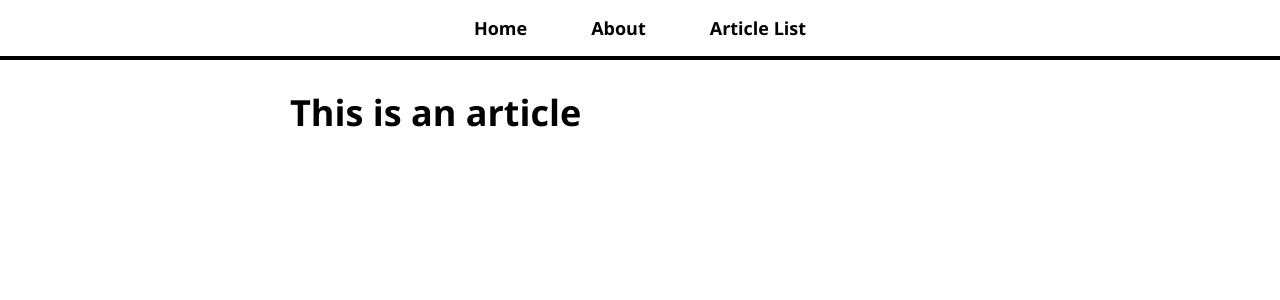
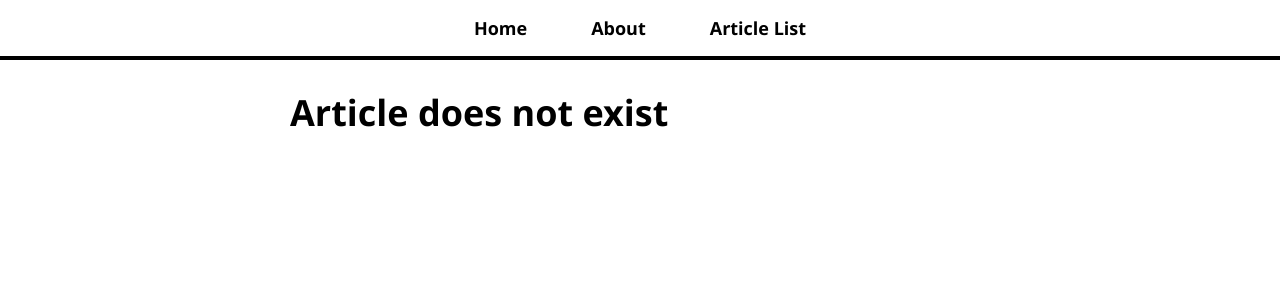
Before and after one commit to widzthedvloper/my-blog, a React (Create React App) app: page /article-page/1 in a window 1280 px wide. Shown: the top 300 px of the page. Built offline with nearby package versions, Linux system fonts and the light colour scheme.

Commit message:
Set up article page content

```diff
--- a/src/App.js
+++ b/src/App.js
@@ -16,7 +16,7 @@ function App() {
           <Route path='/' component={HomePage} exact/>
           <Route path='/about' component={AboutPage}/>
           <Route path='/articles-list' component={ArticlesList}/>
-          <Route path='/article-page' component={ArticlePage}/>
+          <Route path='/article-page/:name' component={ArticlePage}/>
         </div>
       </div>
     </Router>
--- a/src/pages/ArticlePage.js
+++ b/src/pages/ArticlePage.js
@@ -1,7 +1,19 @@
-const ArticlePage = () => (
-    <>
-        <h1>This is an article</h1>
-    </>
-);
+import React from 'react';
+import articleContent from './article-content';
+
+const ArticlePage = ({ match }) => {
+    const name = match.params.name;
+    const article = articleContent.find(article => article.name === name);
+    console.log(match);
+    if (!article) return <h1>Article does not exist</h1>
+    return(
+        <>
+            <h1>{article.title}</h1>
+            {article.content.map((paragraph, key) => (
+                <p key={key}>{paragraph}</p>
+            ))}
+        </>
+    );
+}
 
 export default ArticlePage;
```
